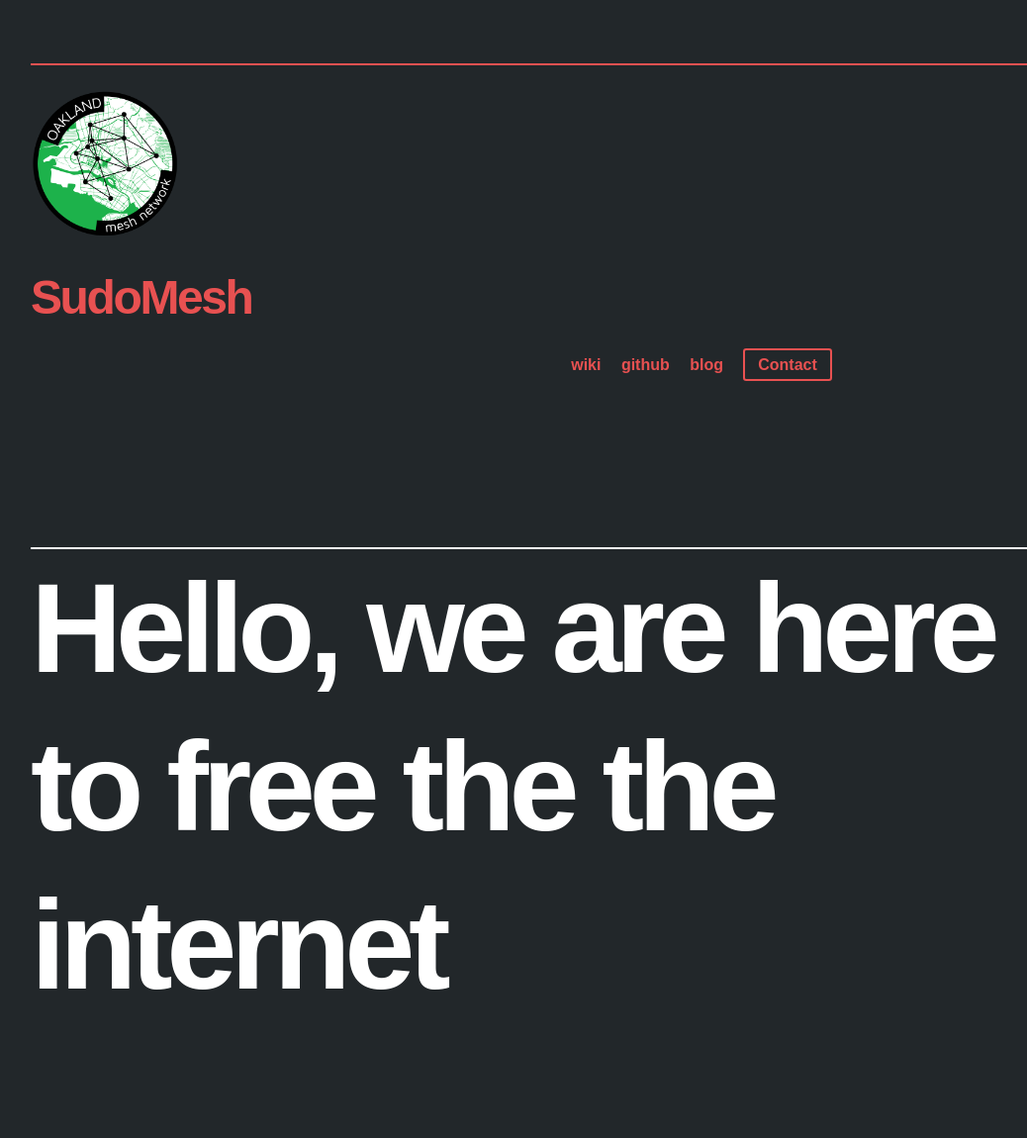
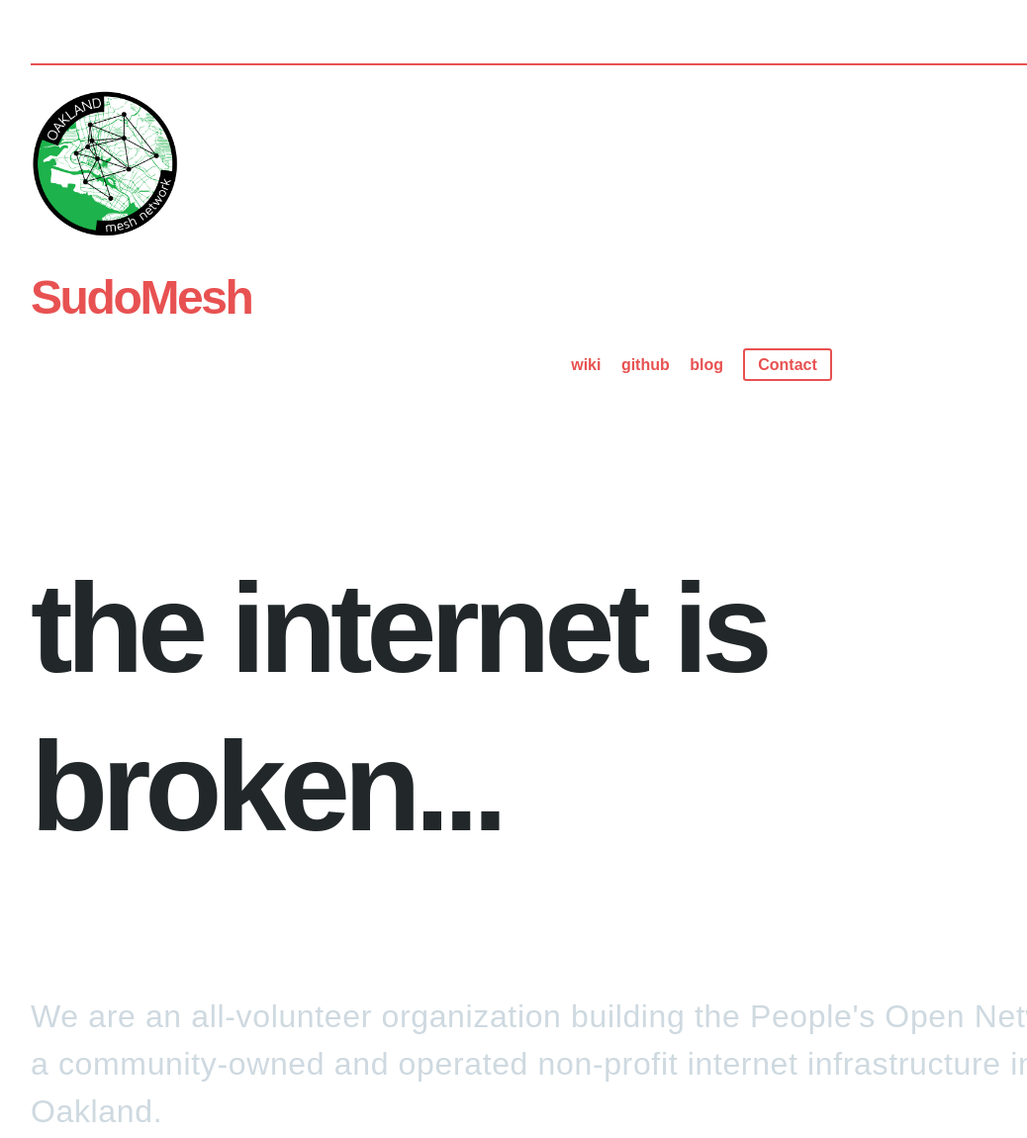
Before and after one commit to msgpo/sudomesh.org-landing-page, a plain HTML site: page index.html in a window 1280 px wide. Shown: the top 1150 px of the page at 99% size, without its empty margins (65-1103 px from the left). Drawn offline with nearby package versions, Linux system fonts and the light colour scheme.

Commit message:
changed colors

```diff
--- a/css/main.css
+++ b/css/main.css
@@ -218,7 +218,7 @@
   font-feature-settings: "kern", "liga", "frac", "pnum";
   -webkit-font-smoothing: antialiased;
   text-rendering: optimizeLegibility;
-  background-color: #22272a;
+  background-color: #ffffff;
   color: #ced9e0;
   font-family: "font-family: " Helvetica Neue ",Helvetica,Arial,sans-serif";
   font-size: 1em;
@@ -234,7 +234,7 @@
   font-family: "font-family: " Helvetica Neue ",Helvetica,Arial,sans-serif";
   line-height: 1.25;
   margin: 0;
-  color: #fff;
+  color: #22272a;
 }
 
 h1 {
--- a/index.html
+++ b/index.html
@@ -32,7 +32,7 @@
 	<div id="content">
 
 		<section class="intro">
-			<h1>Hello, <span class="nl"></span>we are here to free the the internet</h1>
+			<h1>the internet is broken...</h1>
 			<p>
 				We are an all-volunteer organization building the People's Open Network, a community-owned and operated non-profit internet infrastructure in Oakland.
 			</p>
```
